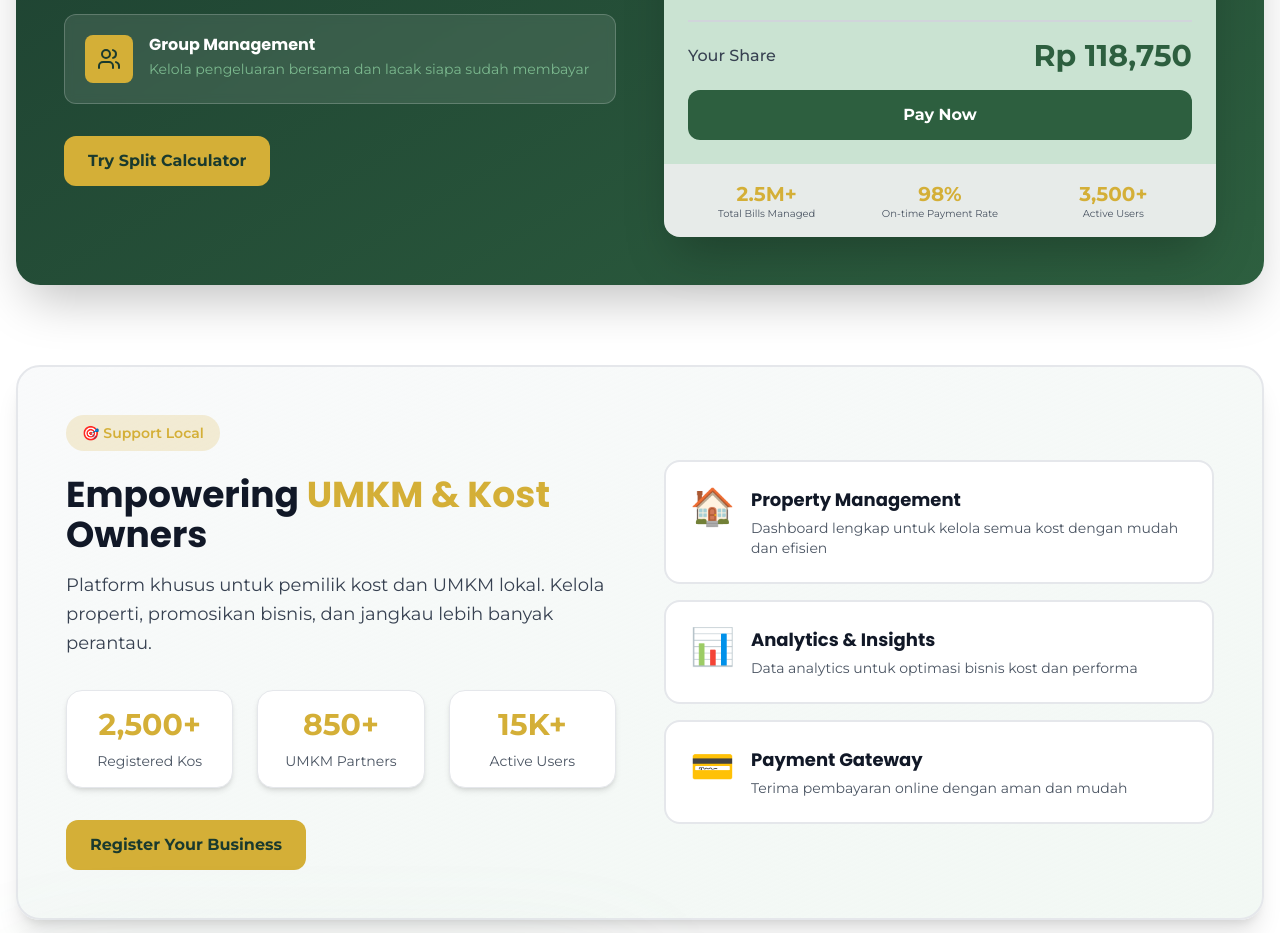
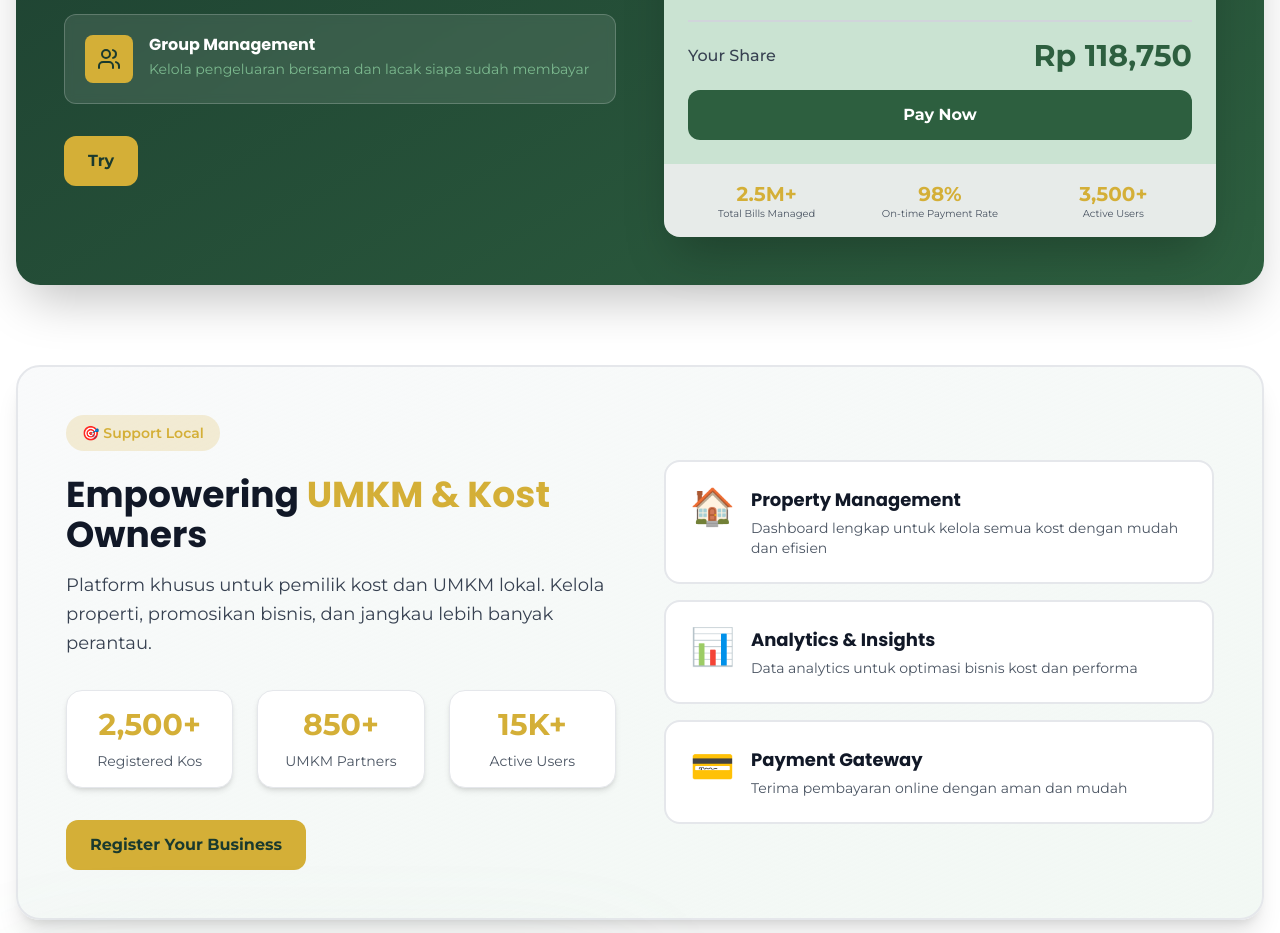
Before and after one commit to GianneAngely/PERINTIS, a React (Vite) app in the folder rantau-website/: page / in a window 1280 px wide. Shown: the part 2402-3335 px from the top of the page. Built offline with nearby package versions, Linux system fonts and the light colour scheme.

Commit message:
fixing home

```diff
--- a/rantau-website/src/pages/Home.jsx
+++ b/rantau-website/src/pages/Home.jsx
@@ -350,7 +350,7 @@ export default function Home() {
                   to="/tagihan-kost"
                   className="bg-gold hover:bg-gold-light text-forest-dark px-6 py-3 rounded-xl font-bold transition-all inline-block"
                 >
-                  Try Split Calculator
+                  Try
                 </Link>
               </div>
 
```
